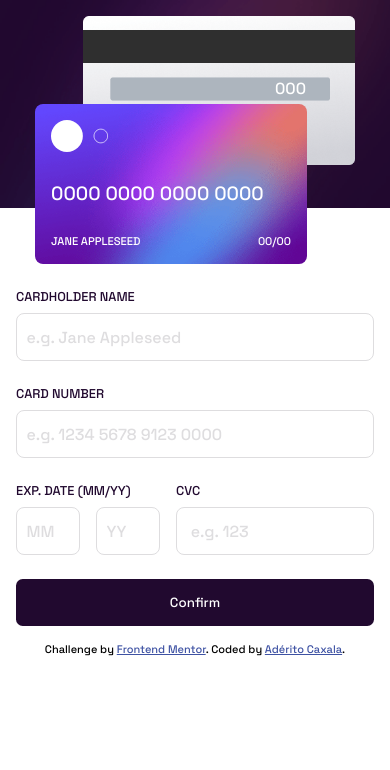
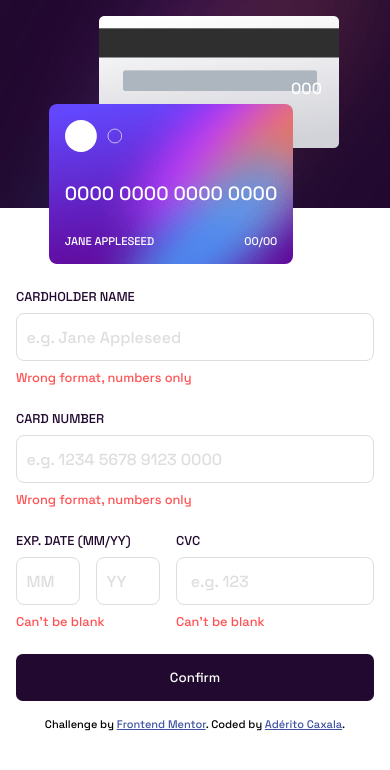
Before and after one commit to Heliandro1/interactive-card-details-form-main, a plain HTML site: page index.html in a window 390 px wide. Drawn offline with Linux system fonts and the light colour scheme.

Commit message:
adjusting the mobile version

```diff
--- a/index.html
+++ b/index.html
@@ -31,13 +31,13 @@
       <div class="field">
         <label for="cardholderName">Cardholder Name</label>
         <input type="text" name="name" id="cardholderName" placeholder="e.g. Jane Appleseed">
-        <!-- <p class="error">Wrong format, numbers only</p> -->
+        <p class="error">Wrong format, numbers only</p>
       </div>
 
       <div class="field">
         <label for="fieldCardNumber">Card Number</label>
         <input type="text" name="num" id="fieldCardNumber" placeholder="e.g. 1234 5678 9123 0000">
-        <!-- <p class="error">Wrong format, numbers only</p> -->
+        <p class="error">Wrong format, numbers only</p>
       </div>
 
       <div class="field-container">
@@ -47,12 +47,12 @@
             <input type="text" name="month" id="month" placeholder="MM" maxlength="2">
             <input type="text" name="year" id="year" placeholder="YY" maxlength="2">
           </div>
-          <!-- <p class="error">Can't be blank</p> -->
+          <p class="error">Can't be blank</p>
         </div>
         <div class="field">
           <label for="fieldCardCvc">CVC</label>
           <input type="text" name="cvc" id="fieldCardCvc" placeholder=" e.g. 123" maxlength="3">
-          <!-- <p class="error">Can't be blank</p> -->
+          <p class="error">Can't be blank</p>
         </div>
       </div>
 
--- a/styles/style.css
+++ b/styles/style.css
@@ -1,4 +1,4 @@
- @import url('https://fonts.googleapis.com/css2?family=Space+Grotesk:wght@500&display=swap');
+@import url('https://fonts.googleapis.com/css2?family=Space+Grotesk:wght@500&display=swap');
 *{
     box-sizing: border-box;
     margin: 0em;
@@ -35,7 +35,7 @@ section.cards-container{
 section.cards-container > div.card-back{
     position: absolute;
     height: 10em;
-    width: 17em;
+    min-width: 15em;
     background: transparent url('../images/bg-card-back.png') no-repeat;
     background-size: contain;
     transform: translate(1.5em, 1em);
@@ -45,7 +45,7 @@ section.cards-container > div.card-back{
 section.cards-container > div.card-front{
     position: absolute;
     height: 10em;
-    width: 17em;
+    min-width: 15em;
     padding: 1em;
     color: var(--white);
     background: transparent url('../images/bg-card-front.png') no-repeat;
@@ -112,8 +112,12 @@ div.field-container > div.field > div > input{
     width: 4em;
 }
 div.field:has(input[name="cvc"]){
-    min-width: 30%;
+    width: 100%;
 }
+input[name="cvc"]{
+    width: 100%;
+}
+
 label{
     text-transform: uppercase;
     font-size: 0.8rem;
```
